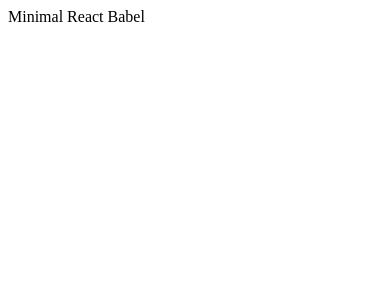
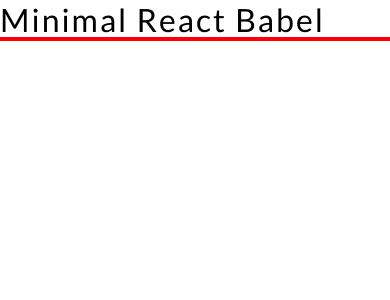
Before and after one commit to Toseben/mixmatch, a React app: page / in a window 390 px wide. Shown: the top 300 px of the page. Built offline with nearby package versions, Linux system fonts and the light colour scheme; the HTML template or start-up script is replaced by a standard one.

Commit message:
Sass and Bootstrap

```diff
--- a/package.json
+++ b/package.json
@@ -30,12 +30,11 @@
     "babel-preset-es2015": "^6.24.1",
     "babel-preset-react": "^6.24.1",
     "babel-preset-stage-2": "^6.24.1",
+    "css-loader": "^0.28.4",
     "eslint": "^3.19.0",
-    "eslint-config-airbnb": "^15.0.2",
-    "eslint-plugin-import": "^2.7.0",
-    "eslint-plugin-jsx-a11y": "^5.1.1",
     "eslint-plugin-react": "^7.1.0",
     "react-hot-loader": "^1.3.1",
+    "style-loader": "^0.18.2",
     "webpack": "^3.2.0",
     "webpack-dev-server": "^2.5.1"
   }
--- a/src/index.jsx
+++ b/src/index.jsx
@@ -1,10 +1,25 @@
-import React from 'react';
+import React, { Component } from 'react';
 import ReactDOM from 'react-dom';
 
 const title = 'Minimal React Babel';
+require('./scss/style.min.css');
+
+class App extends Component {
+  render() {
+    return (
+      <div className="container-fluid">
+        <div className="row">
+          <div className="col-md-12">
+            <p className="text-center">{title}</p>
+          </div>
+        </div>
+      </div>
+    );
+  }
+}
 
 ReactDOM.render(
-  <div>{title}</div>,
+  <App />,
   document.getElementById('root'),
 );
 
--- /dev/null
+++ b/src/scss/style.min.css
@@ -0,0 +1 @@
+@import url("https://fonts.googleapis.com/css?family=Lato:300,400,700");*{padding:0;margin:0;box-sizing:border-box;outline:2px solid red !important;font-family:'Lato', sans-serif;font-size:32px;letter-spacing:2px}
--- /dev/null
+++ b/src/scss/style.scss
@@ -0,0 +1,11 @@
+@import url("https://fonts.googleapis.com/css?family=Lato:300,400,700");
+
+* {
+  padding: 0;
+  margin: 0;
+  box-sizing: border-box;
+  outline: 2px solid red !important;
+  font-family: 'Lato', sans-serif;
+  font-size: 32px;
+  letter-spacing: 2px;
+}
--- a/webpack.config.js
+++ b/webpack.config.js
@@ -7,11 +7,26 @@
     './src/index.jsx',
   ],
   module: {
-    loaders: [{
-      test: /\.jsx?$/,
-      exclude: /node_modules/,
-      loader: 'react-hot-loader!babel-loader',
-    }],
+    loaders: [
+      {
+        // JavaScript
+        test: /\.jsx?$/,
+        exclude: /node_modules/,
+        use: [
+          { loader: 'react-hot-loader' },
+          { loader: 'babel-loader' },
+        ],
+      },
+      {
+        // CSS
+        test: /\.css$/,
+        exclude: /node_modules/,
+        use: [
+          { loader: 'style-loader' },
+          { loader: 'css-loader', options: { url: false } },
+        ],
+      },
+    ],
   },
   resolve: {
     extensions: ['*', '.js', '.jsx'],
```
Also changed, not shown: 1 other file (tests, documents, lock files or other folders).
